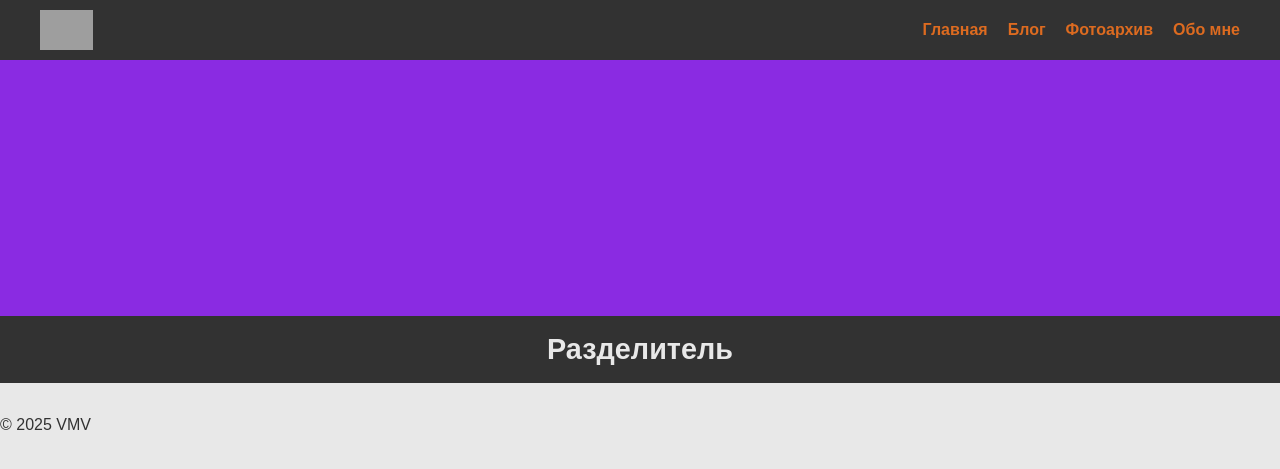
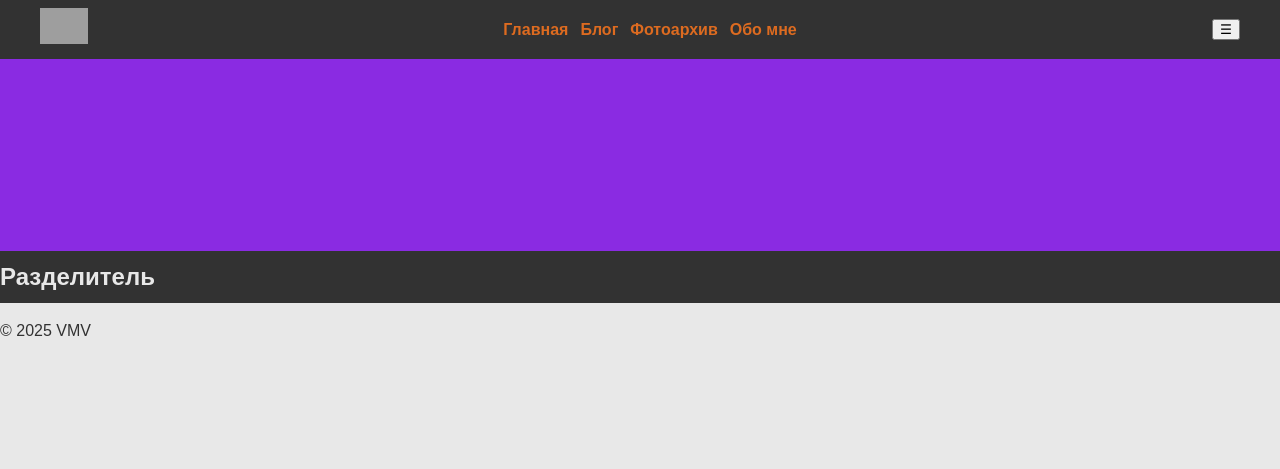
Before and after one commit to VershininMV/vershininmv.github.io, a Jekyll site: the page built from about/index.html, in a window 1280 px wide. Shown: the top 469 px of the page. Built offline with Jekyll 4.4.1, drawn with Linux system fonts in a browser that asks for light colours; grey boxes are pictures that could not be loaded.

Commit message:
Update style.css

```diff
--- a/css/style.css
+++ b/css/style.css
@@ -10,7 +10,7 @@
 /* Шапка */
 .header {
   background: #323232;
-  padding: 10px 0;
+  padding: 8px 0;
   position: sticky;
   top: 0;
   z-index: 100;
@@ -22,187 +22,109 @@
   align-items: center;
   max-width: 1200px;
   margin: 0 auto;
-  padding: 0 15px;
+  padding: 0 12px;
 }
 
 /* Логотип */
-.logo {
-  display: flex;
-  align-items: center;
-}
-
 .logo-img {
-  height: 40px;
+  height: 36px;
   width: auto;
-  margin: 0;
 }
 
 /* Навигация */
 .nav {
   display: flex;
-  gap: 20px;
+  gap: 12px;
 }
 
 .nav-link {
   color: #dd6b20;
   text-decoration: none;
   font-weight: bold;
-}
-
-.mobile-menu-toggle {
-  display: none;
-  background: none;
-  border: none;
-  color: #e8e8e8;
-  font-size: 24px;
-  cursor: pointer;
+  padding: 4px 0;
 }
 
 /* Hero-секция */
 .hero {
-  position: relative;
   width: 100%;
-  padding-top: 20%;
+  padding-top: 15%;
   background: #8A2BE2;
-  overflow: hidden;
 }
 
 /* Разделители */
 .section-divider {
   background: #323232;
   color: #e8e8e8;
-  padding: 12px 0;
-  text-align: center;
-  margin-bottom: 30px; /* Добавлен отступ снизу */
+  padding: 8px 0;
 }
 
 .section-divider h2 {
   margin: 0;
-  font-size: 1.8rem;
+  font-size: 1.5rem;
 }
 
-.section-link {
-  color: #e8e8e8;
-  text-decoration: none;
-  display: block;
-}
-
-/* Общие стили для изображений */
-img {
-  max-width: 100%;
-  height: auto;
-  display: block;
-  object-fit: cover;
-}
-
-/* Единая сетка для категорий */
+/* Сетка категорий */
 .categories {
   display: grid;
-  grid-template-columns: repeat(auto-fit, minmax(250px, 1fr));
-  gap: 20px;
-  padding: 20px 15px;
+  grid-template-columns: repeat(auto-fit, minmax(240px, 1fr));
+  gap: 12px;
+  padding: 12px;
   max-width: 1200px;
   margin: 0 auto;
 }
 
 .category {
   background: #fff;
-  padding: 15px;
-  border-radius: 8px;
-  text-align: center;
-  box-shadow: 0 2px 5px rgba(0,0,0,0.1);
+  padding: 12px;
+  border-radius: 6px;
 }
 
 .category img {
-  width: 100%;
-  height: 150px;
-  border-radius: 4px;
-  margin-bottom: 10px;
+  height: 140px;
+  margin-bottom: 8px;
 }
 
 /* Секции с контентом */
 .content-section {
-  padding: 0 0 40px 0; /* Верхний отступ убран, нижний увеличен */
+  padding: 12px 0;
 }
 
-/* Секции "Обо мне" и основных хобби */
+/* Секции "Обо мне" и хобби */
 .about {
   display: grid;
   grid-template-columns: 1fr 3fr;
-  gap: 30px;
-  padding: 25px;
+  gap: 16px;
+  padding: 12px;
+  margin: 0 auto 20px;
+  background: #6b4423;
+  border-radius: 8px;
   max-width: 1200px;
-  margin: 0 auto 30px; /* Отступ между блоками 30px */
-  align-items: center;
-  background: #6b4423;
-  border-radius: 12px;
-  box-shadow: 0 4px 8px rgba(0,0,0,0.1);
-}
-
-.about:last-child {
-  margin-bottom: 0;
 }
 
 .about img {
-  width: 100%;
-  height: 200px;
-  border-radius: 8px;
-  box-shadow: 0 2px 4px rgba(0,0,0,0.2);
+  height: 180px;
+  border-radius: 6px;
 }
 
 .about-content {
-  padding: 0 20px;
+  padding: 0 12px;
   color: #e8e8e8;
-}
-
-.about-content h3 {
-  color: #e8e8e8;
-  margin-top: 0;
 }
 
 /* Адаптивность */
 @media (max-width: 768px) {
   .about {
     grid-template-columns: 1fr;
-    gap: 20px;
-    padding: 20px;
-    margin-bottom: 25px;
-  }
-
-  .about img {
-    height: 180px;
+    gap: 12px;
   }
 
   .categories {
     grid-template-columns: repeat(2, 1fr);
   }
 
-  .section-divider {
-    margin-bottom: 25px;
-  }
-
   .nav {
-    display: none;
-    position: absolute;
-    top: 100%;
-    right: 0;
-    background: #323232;
-    flex-direction: column;
-    width: 200px;
-    padding: 15px;
-    box-shadow: 0 5px 10px rgba(0,0,0,0.2);
-  }
-
-  .nav.active {
-    display: flex;
-  }
-
-  .mobile-menu-toggle {
-    display: block;
-  }
-
-  .logo-img {
-    height: 36px;
+    width: 180px;
+    padding: 12px;
   }
 }
 
@@ -211,15 +133,7 @@
     grid-template-columns: 1fr;
   }
 
-  .content-section {
-    padding-bottom: 30px;
-  }
-
-  .about {
-    margin-bottom: 20px;
-  }
-
-  .section-divider {
-    margin-bottom: 20px;
+  .logo-img {
+    height: 32px;
   }
 }
```
